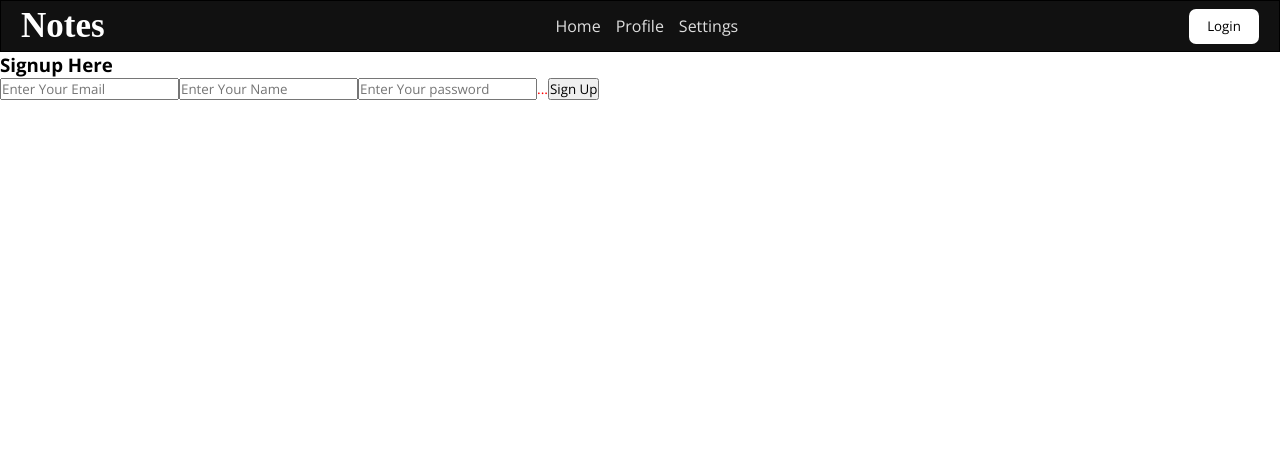
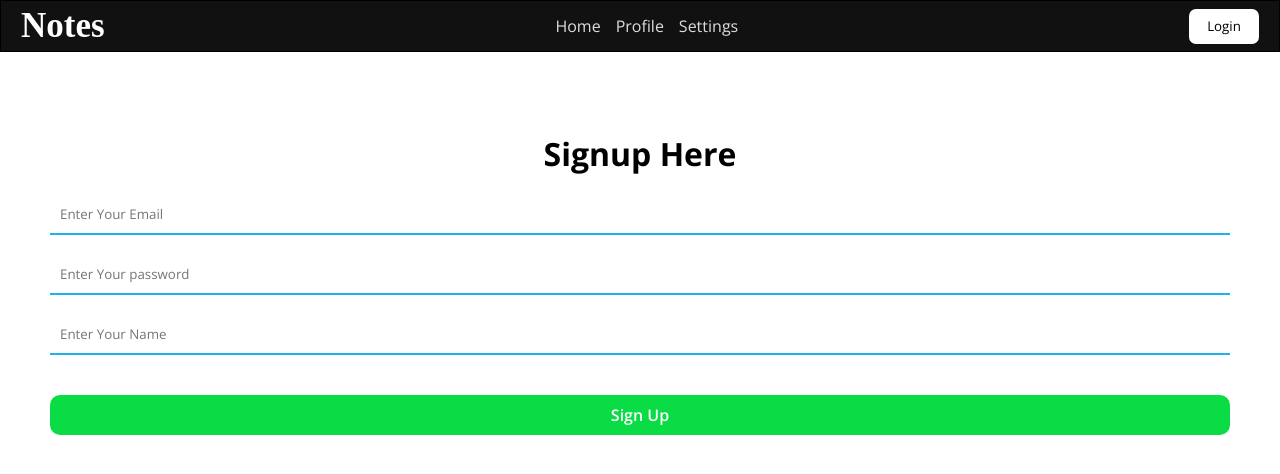
Before and after one commit to arun-das-04/note-app, a React (Vite) app in the folder frontend/: page /auth/signup in a window 1280 px wide. Shown: the top 474 px of the page. Built offline with nearby package versions, Linux system fonts and the light colour scheme.

Commit message:
Error Solved

```diff
--- a/frontend/src/components/Login.jsx
+++ b/frontend/src/components/Login.jsx
@@ -27,12 +27,15 @@ const Login = () => {
         console.log(data);
 
         if (data.code == 200) {
+          console.log(data);
           navigate("/");
+
         } else if (data.code == 404) {
           authInfo.current.innerText = data.message;
+
         } else {
           authInfo.current.innerText = data.message;
-          console.log(err.message);
+          console.log(data.message);
         }
       })
       .catch((err) => {
--- a/frontend/src/components/Signup.jsx
+++ b/frontend/src/components/Signup.jsx
@@ -1,10 +1,12 @@
 import { useState, useRef } from "react";
 import { useNavigate } from "react-router-dom";
+import '../stylesheets/Login.css';
 
 const Signup = () => {
-  const [email, setEnmail] = useState("");
+  const [email, setEmail] = useState("");
   const [password, setPassword] = useState("");
   const [name, setName] = useState("");
+
   const navigate = useNavigate();
   const authInfo = useRef();
 
@@ -13,26 +15,28 @@ const Signup = () => {
     console.log(name);
     console.log(password);
 
-    fetch(`${import.meta.env.VITA_API_URL}/adduser`, {
+    fetch(`${import.meta.env.VITE_API_URL}/adduser`, {
       method: "POST",
       headers: {
-        "content-Type": "application/json",
+        "Content-Type": "application/json",
       },
       body: JSON.stringify({
         email: email,
+        password: password,
         name: name,
-        password: password,
       }),
     })
-      .then((Response) => Response.json())
+      .then((response) => response.json())
       .then((data) => {
         console.log(data);
 
         if (data.code == 200) {
+          console.log(data);
           navigate("/");
+
         } else {
           authInfo.current.innerText = data.message;
-          console.log(err.message);
+          console.log(data.message);
         }
       })
       .catch((err) => {
@@ -41,44 +45,38 @@ const Signup = () => {
   };
 
   return (
-    <div>
-      <div className="Signup-main">
-        <h3 id="Signup-heading">Signup Here</h3>
+      <div className="auth-main">
+        <h3 id="auth-heading">Signup Here</h3>
         <input
           placeholder="Enter Your Email"
           type="email"
-          className="Signup-input"
-          onClick={(e) => {
-            setEnmail(e.target.value);
+          className="auth-input"
+          onChange={(e) => {
+            setEmail(e.target.value);
+          }}
+        />
+
+        <input
+          placeholder="Enter Your password"
+          type="Password"
+          className="auth-input"
+          onChange={(e) => {
+            setPassword(e.target.value);
           }}
         />
 
         <input
           placeholder="Enter Your Name"
           type="text"
-          className="Signup-input"
-          onClick={(e) => {
+          className="auth-input"
+          onChange={(e) => {
             setName(e.target.value);
           }}
         />
 
-        <input
-          placeholder="Enter Your password"
-          type="Password"
-          className="Signup-input"
-          onClick={(e) => {
-            setPassword(e.target.value);
-          }}
-        />
-
-        <span id="auth-info" ref={authInfo}>
-          ...
-        </span>
-        <button id="signup-btn" onClick={handleSignUp}>
-          Sign Up
-        </button>
+        <span id="auth-info" ref={authInfo}> </span>
+        <button id="auth-btn" onClick={handleSignUp}> Sign Up </button>
       </div>
-    </div>
   );
 };
 
```
